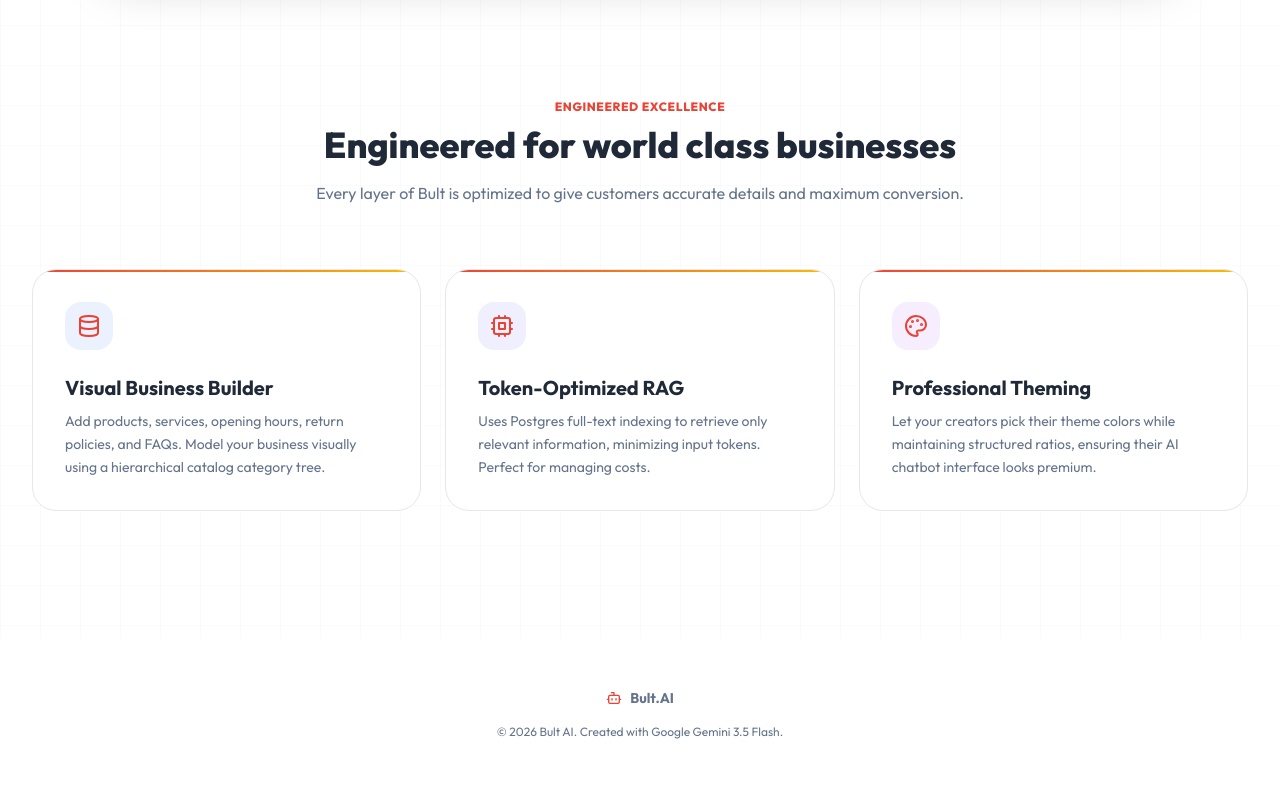
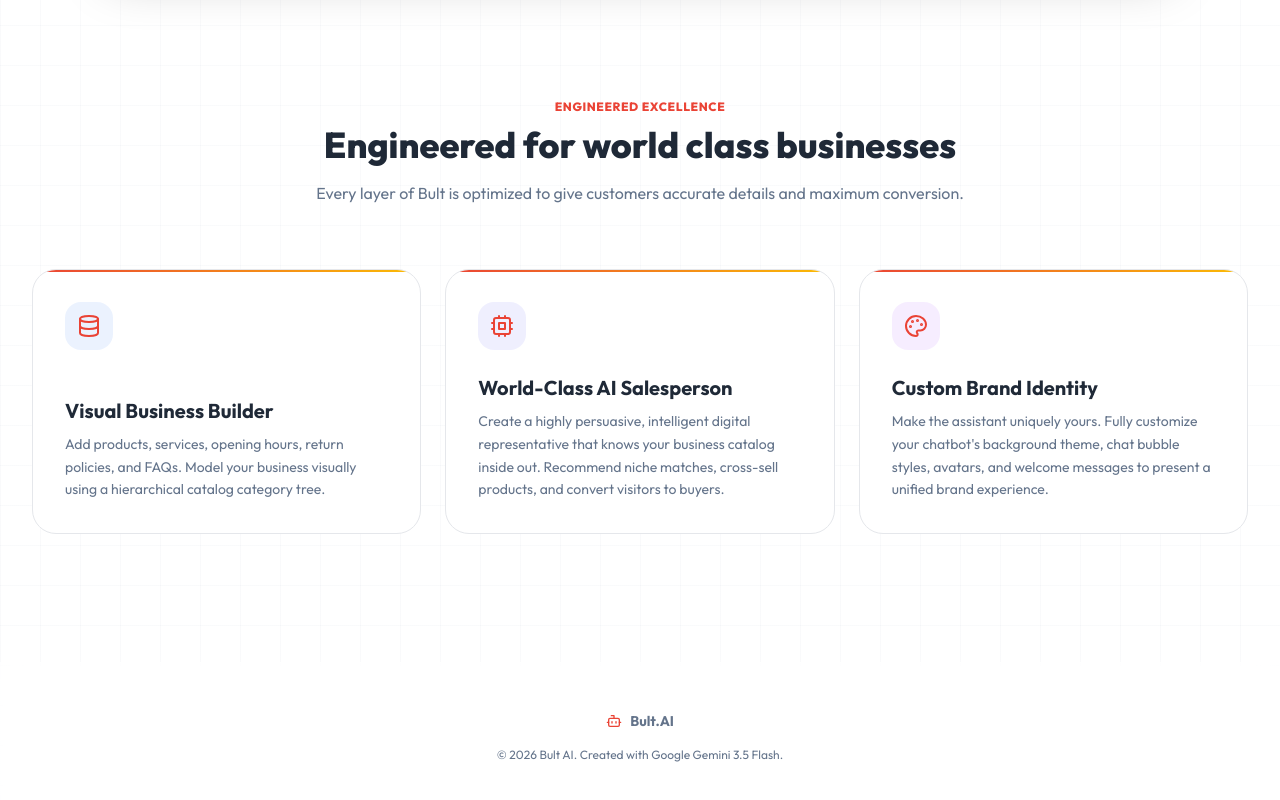
Before and after one commit to teamt-ai/bult, a Next.js app: page / in a window 1280 px wide. Shown: the part 1295-2095 px from the top of the page. Built offline with nearby package versions, Linux system fonts and the light colour scheme; no server answers.

Commit message:
style: update feature cards value propositions in page.tsx for business appeal

```diff
--- a/src/app/page.tsx
+++ b/src/app/page.tsx
@@ -218,9 +218,9 @@ export default function LandingPage() {
               <Cpu className="h-6 w-6" />
             </div>
             <div>
-              <h3 className="text-xl font-bold mb-2">Token-Optimized RAG</h3>
+              <h3 className="text-xl font-bold mb-2">World-Class AI Salesperson</h3>
               <p className="text-sm text-slate-500 dark:text-slate-400 leading-relaxed">
-                Uses Postgres full-text indexing to retrieve only relevant information, minimizing input tokens. Perfect for managing costs.
+                Create a highly persuasive, intelligent digital representative that knows your business catalog inside out. Recommend niche matches, cross-sell products, and convert visitors to buyers.
               </p>
             </div>
           </div>
@@ -231,9 +231,9 @@ export default function LandingPage() {
               <Palette className="h-6 w-6" />
             </div>
             <div>
-              <h3 className="text-xl font-bold mb-2">Professional Theming</h3>
+              <h3 className="text-xl font-bold mb-2">Custom Brand Identity</h3>
               <p className="text-sm text-slate-500 dark:text-slate-400 leading-relaxed">
-                Let your creators pick their theme colors while maintaining structured ratios, ensuring their AI chatbot interface looks premium.
+                Make the assistant uniquely yours. Fully customize your chatbot's background theme, chat bubble styles, avatars, and welcome messages to present a unified brand experience.
               </p>
             </div>
           </div>
```
